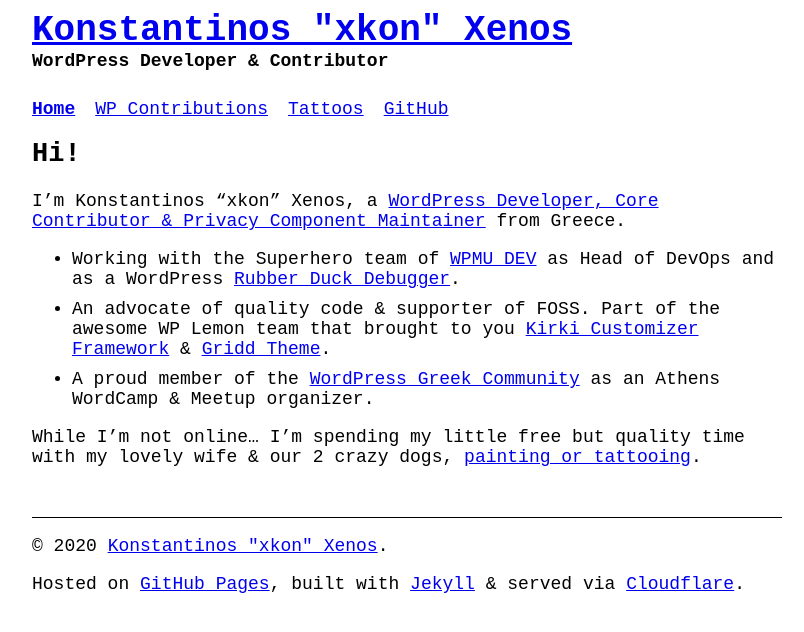
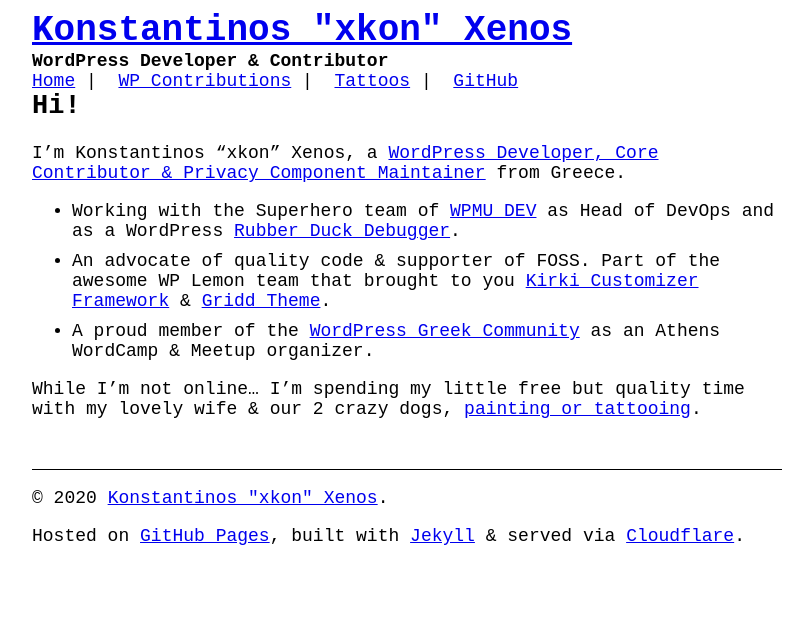
Before and after one commit to mrxkon/mrxkon.github.io, a Jekyll site: the page built from index.md, in a window 1280 px wide. Shown: the top 632 px of the page, without its empty margins (233-1037 px from the left). Built offline with Jekyll 4.4.1, drawn with Linux system fonts in a browser that asks for light colours.

Commit message:
Update header.html

```diff
--- a/_includes/header.html
+++ b/_includes/header.html
@@ -42,23 +42,6 @@
 			}
 			a:hover {
 				text-decoration: none;
-			}
-			nav {
-				height: 50px;
-			}
-			nav ul {
-				list-style: none;
-				padding: 0;
-			}
-			nav ul li.active {
-				font-weight: 700;
-			}
-			nav ul li {
-				float: left;
-				padding: 10px;
-			}
-			nav ul li:first-child {
-				padding-left: 0;
 			}
 			footer {
 				margin-top: 50px;
@@ -132,20 +115,10 @@
 		</header>
 
 		<nav>
-			<ul>
-				<li class="{% if page.url == '/' %}active{% endif %}">
-					<a href="{{ site.site_url }}">Home</a>
-				</li>
-				<li class="{% if page.url == '/wp-contributions' %}active{% endif %}">
-					<a href="{{ site.site_url }}/wp-contributions">WP Contributions</a>
-				</li>
-				<li class="{% if page.url == '/tattoos' %}active{% endif %}">
-					<a href="{{ site.site_url }}/tattoos">Tattoos</a>
-				</li>
-				<li>
-					<a href="https://github.com/mrxkon" target="_blank" rel="noopener noreferrer">GitHub</a>
-				</li>
-			</ul>
+			<a href="{{ site.site_url }}">Home</a><span class="separator">&nbsp;|&nbsp;</span>
+			<a href="{{ site.site_url }}/wp-contributions">WP Contributions</a><span class="separator">&nbsp;|&nbsp;</span>
+			<a href="{{ site.site_url }}/tattoos">Tattoos</a><span class="separator">&nbsp;|&nbsp;</span>
+			<a href="https://github.com/mrxkon" target="_blank" rel="noopener noreferrer">GitHub</a>
 		</nav>
 
 		<main id="main">
```
